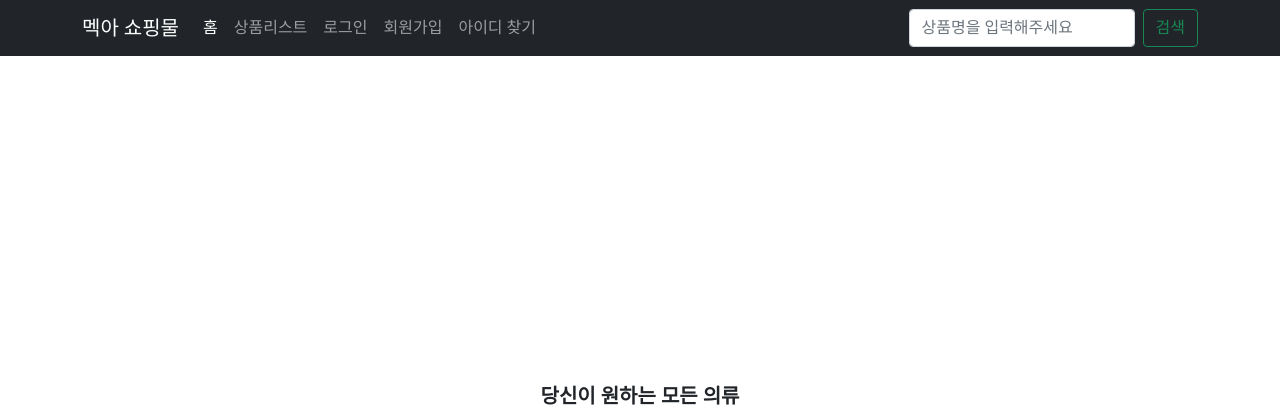
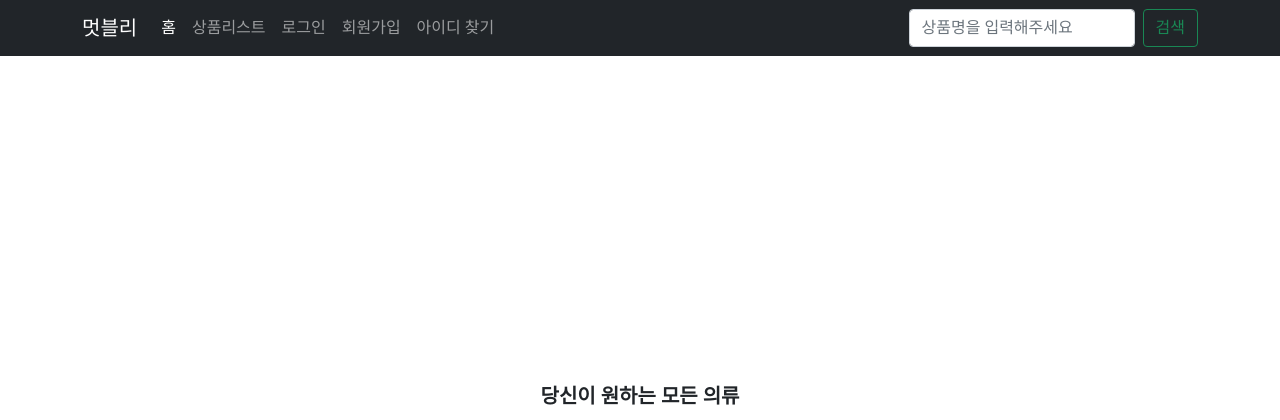
Before and after one commit to solsolsol11/market_project, a Django app: page / in a window 1280 px wide. Shown: the top 420 px of the page. Run offline with Django 3.2, Linux system fonts and the light colour scheme; some libraries are stand-ins or nearby versions; some web fonts are replaced.

Commit message:
이름변경

```diff
--- a/base/templates/layout.html
+++ b/base/templates/layout.html
@@ -7,7 +7,7 @@
     <meta name="viewport"
           content="width=device-width, user-scalable=no, initial-scale=1.0, maximum-scale=1.0, minimum-scale=1.0">
     <meta http-equiv="X-UA-Compatible" content="ie=edge">
-    <title>멕아쇼핑몰</title>
+    <title>멋블리</title>
 
     <script src="https://cdnjs.cloudflare.com/ajax/libs/jquery/3.6.0/jquery.min.js"></script>
 
@@ -32,7 +32,7 @@
     <!-- Fixed navbar -->
     <nav class="navbar navbar-expand-md navbar-dark fixed-top bg-dark">
         <div class="container">
-            <a class="navbar-brand" href="{% url 'main' %}">멕아 쇼핑물</a>
+            <a class="navbar-brand" href="{% url 'main' %}">멋블리</a>
             <button class="navbar-toggler" type="button" data-bs-toggle="collapse" data-bs-target="#navbarCollapse"
                     aria-controls="navbarCollapse" aria-expanded="false" aria-label="Toggle navigation">
                 <span class="navbar-toggler-icon"></span>
```
